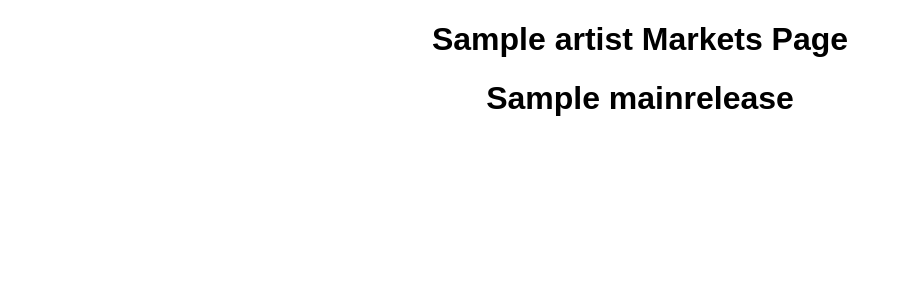
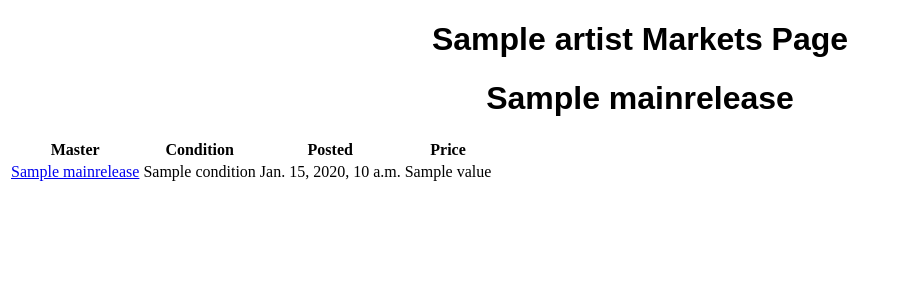
Before and after one commit to mikeygough/discogskiii-django, a Django app: template discogskiii/firstapp/templates/firstapp/release_market.html in a window 1280 px wide. Shown: the top 300 px of the page, without its empty margins (0-898 px from the left). Run offline with Django 4.2, Linux system fonts and the light colour scheme; tables that the repository leaves empty hold one stand-in row (values such as "Sample post"); the template is opened without the code that fills it: values that come from a table or form of the project are taken from there, most other values are stand-ins (such as "Sample title", 1, 10 or a date in 2020).

Commit message:
add original pressing markets page

```diff
--- a/discogskiii/firstapp/templates/firstapp/release_market.html
+++ b/discogskiii/firstapp/templates/firstapp/release_market.html
@@ -4,5 +4,23 @@
     <body>
         <h1>{{ artist }} Markets Page</h1>
         <h1>{{ release.title }}</h1>
+
+        <table>
+            <tr>
+                <th>Master</th>
+                <th id="condition">Condition</th>
+                <th id="posted">Posted</th>
+                <th id="price">Price</th>
+            </tr>
+            {% for listing in marketplace_listings %}
+            <tr>
+                <td><a href={{listing.uri}} target="_blank" rel="noopener noreferrer">{{ release.title }}</a></td>
+                <td id="condition">{{ listing.condition }}</td>
+                <td id="posted">{{ listing.posted }}</td>
+                <td id="price">{{ listing.price.value }}</td>
+            </tr>
+            {% endfor %}
+        </table>
+
     </body>
 {% endblock %}
--- a/discogskiii/firstapp/utils.py
+++ b/discogskiii/firstapp/utils.py
@@ -88,7 +88,7 @@ def get_marketplace_listing(listing_id):
 
     # turn string into pretty json
     response_json = json.loads(response)
-    response_json = json.dumps(response_json, indent=4)
+    # response_json = json.dumps(response_json, indent=4)
 
     return response_json
 
```
Also changed, not shown: discogskiii/firstapp/views.py (+6 -2 lines).
